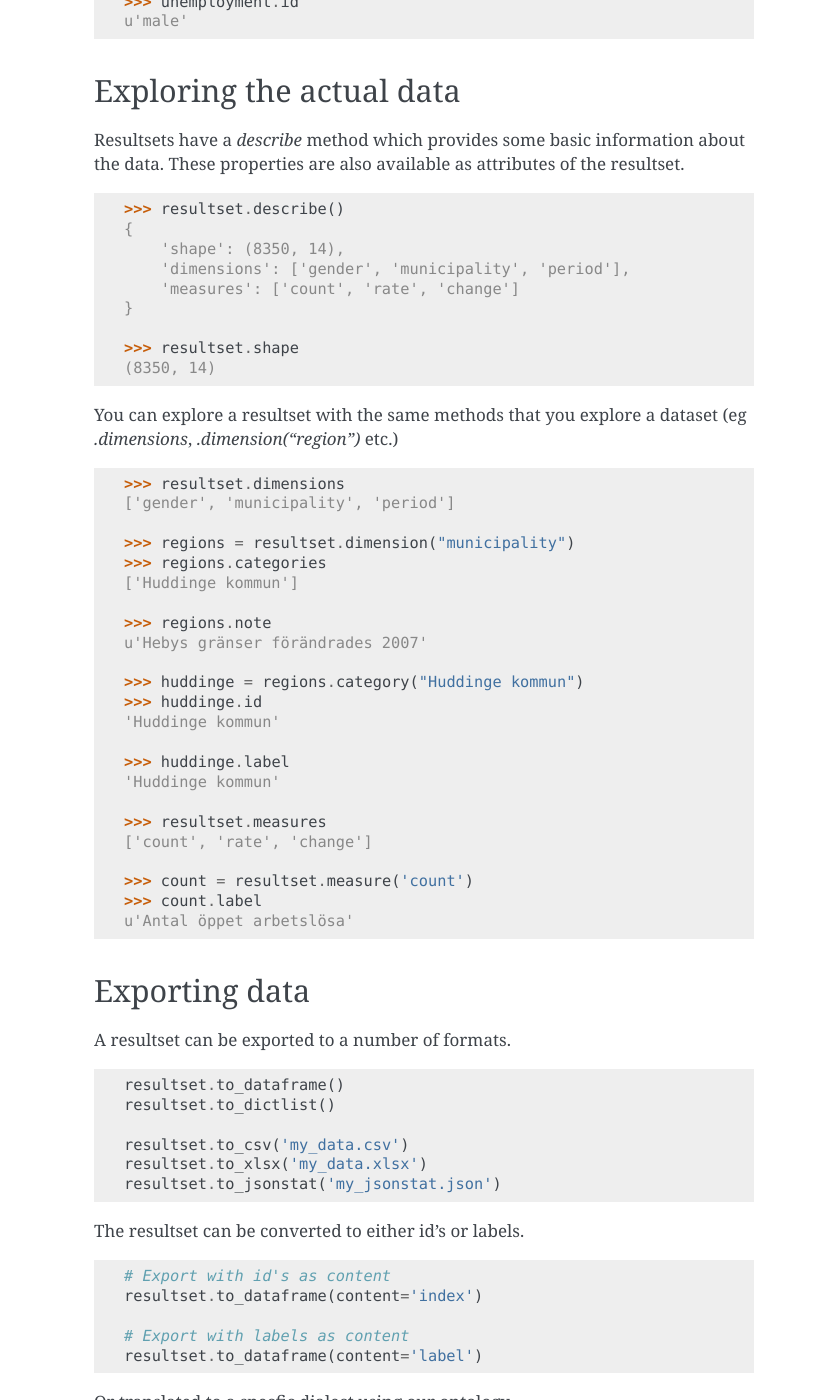
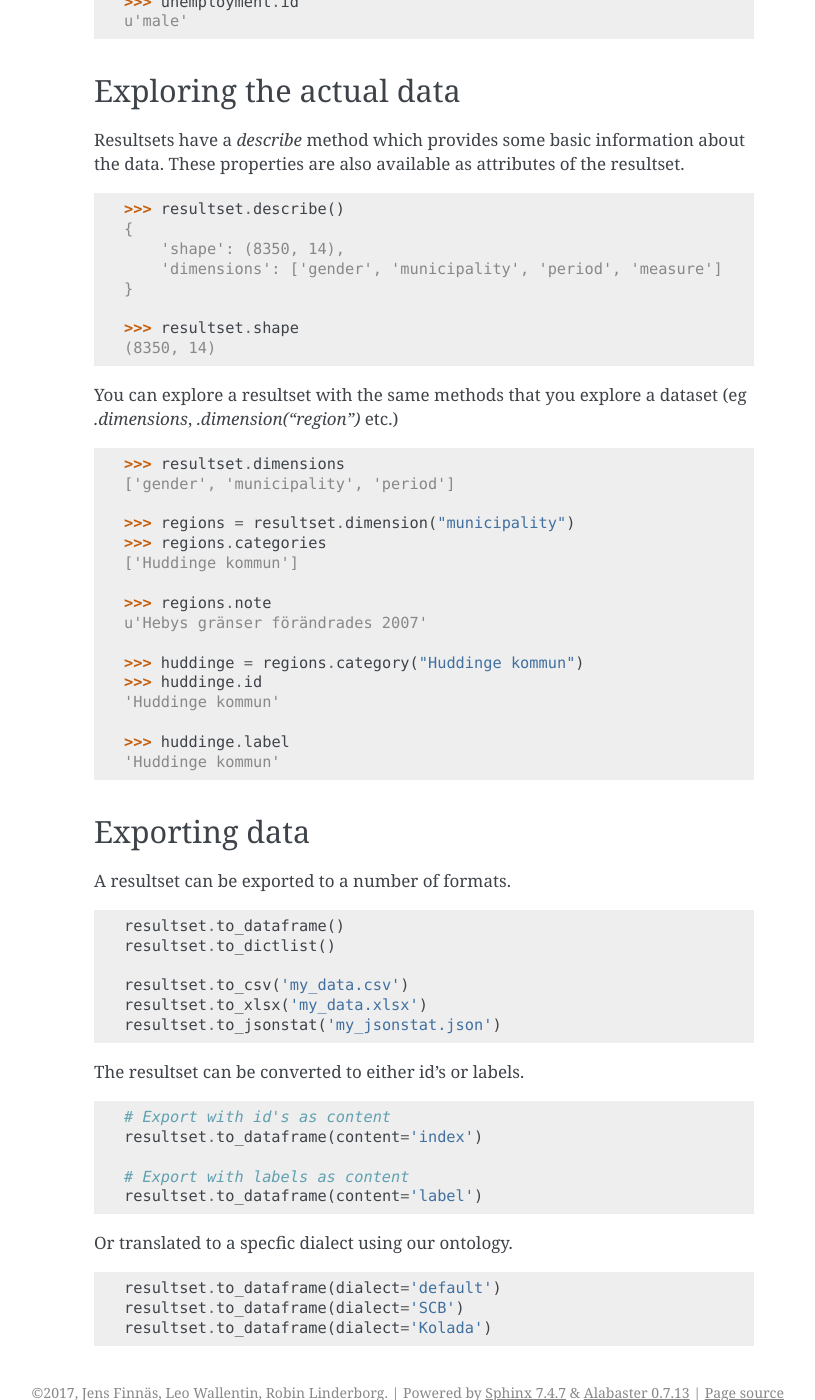
Before and after one commit to jplusplus/statscraper, a Sphinx documentation site: the page built from docs/using_scrapers.rst, in a window 1280 px wide and 1400 px high, scrolled down 2366 px. Shown: the whole window, without its empty margins (326-1141 px from the left). Built offline with Sphinx 7.4.7, drawn with Linux system fonts in a browser that asks for light colours; some of the changed text lies outside the part shown.

Commit message:
Remove measure

```diff
--- a/docs/using_scrapers.rst
+++ b/docs/using_scrapers.rst
@@ -55,7 +55,7 @@ Some data sets represents search interfaces, whereas others are simply tables wi
 
     >>> resultset = unemployment.fetch({
     ...    'municipality': ['Stockholms kommun', 'Solna kommun' ],
-    ...    'period': ['2016-01', 2016-02, 2016-03'],
+    ...    'period': ['2016-01', '2016-02', '2016-03'],
     ... })
 
 When querying a data set you should not have to worry about the naming convention of the given site. You can use a standarized one defined in our ontology, or one that you are comfortable with.
@@ -117,8 +117,7 @@ Resultsets have a `describe` method which provides some basic information about
     >>> resultset.describe()
     {
         'shape': (8350, 14),
-        'dimensions': ['gender', 'municipality', 'period'],
-        'measures': ['count', 'rate', 'change']
+        'dimensions': ['gender', 'municipality', 'period', 'measure']
     }
 
     >>> resultset.shape
@@ -146,12 +145,6 @@ You can explore a resultset with the same methods that you explore a dataset (eg
     >>> huddinge.label
     'Huddinge kommun'
 
-    >>> resultset.measures
-    ['count', 'rate', 'change']
-
-    >>> count = resultset.measure('count')
-    >>> count.label
-    u'Antal öppet arbetslösa'
 
 Exporting data
 --------------
```
